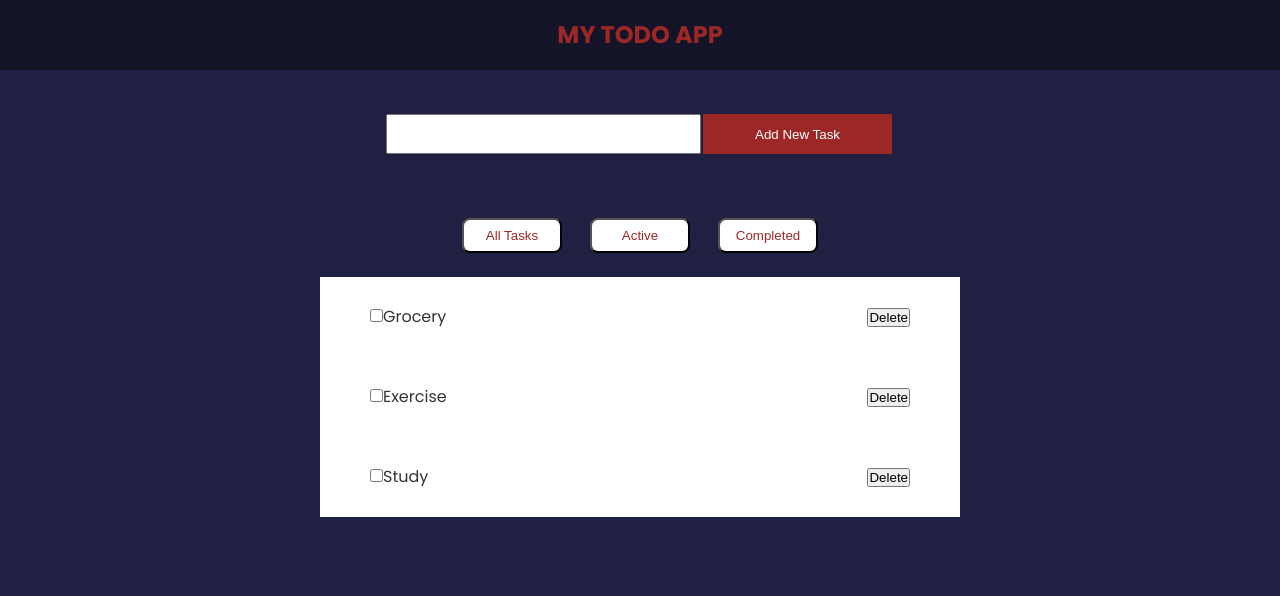
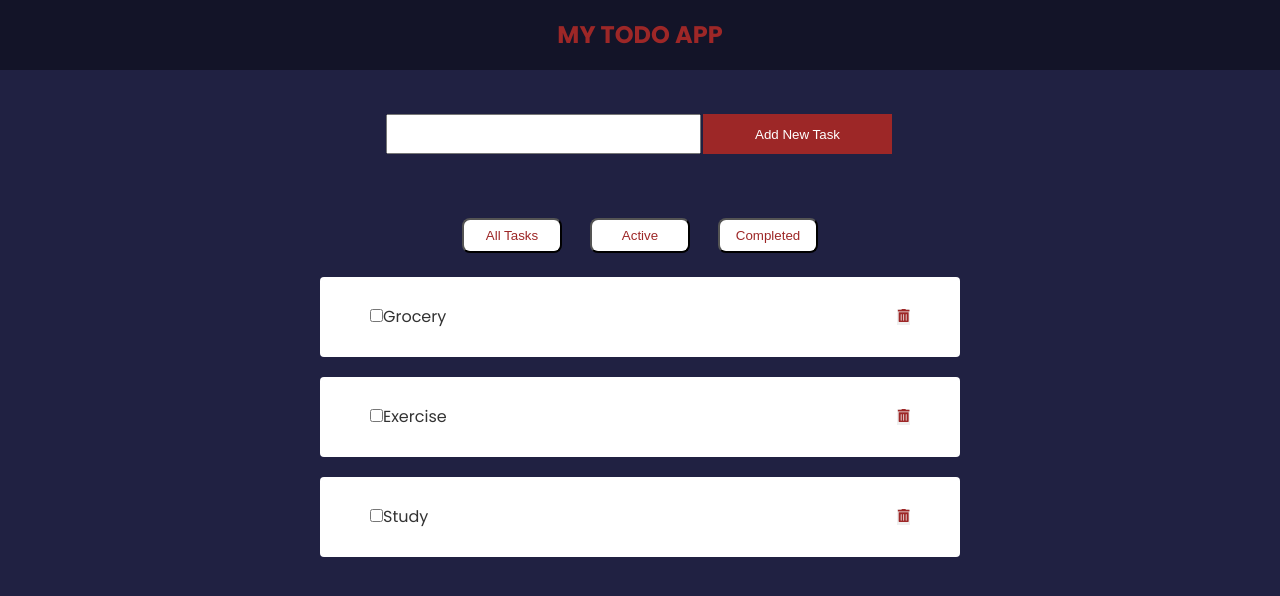
Before and after one commit to MisD77/Todo-App, a React (Create React App) app in the folder client/: page / in a window 1280 px wide. Shown: the top 596 px of the page. Built offline with nearby package versions, Linux system fonts and the light colour scheme.

Commit message:
Font awesome added
Used ' npm i react-icons '

Added FaTrashAlt icon to replace delete button in TodoItem component

```diff
--- a/client/src/App.js
+++ b/client/src/App.js
@@ -1,4 +1,4 @@
-import { useState } from 'react';
+import { useState } from "react";
 import Header from "./components/Header";
 import AddTaskForm from "./components/AddTaskForm";
 import VarietyTask from "./components/VarietyTask";
@@ -7,21 +7,23 @@
 import "./index.css";
 
 function App() {
-
-  const[todo, setTodo] = useState([
+  const [todo, setTodo] = useState([
     {
       id: 1,
-      text: "Grocery",
+      text: "Grocery ",
+      complete: "Completed",
     },
     {
       id: 2,
-      text: "Exercise",
+      text: "Exercise ",
+      complete: "Not Completed",
     },
     {
       id: 3,
-      text: "Study",
+      text: "Study ",
+      complete: "Completed",
     },
-  ])
+  ]);
 
   return (
     <>
--- a/client/src/components/TodoItem.jsx
+++ b/client/src/components/TodoItem.jsx
@@ -1,3 +1,5 @@
+import { FaTrashAlt } from 'react-icons/fa';
+import PropTypes from 'prop-types';
 import Card from './shared/Card';
 
 function TodoItem({ item }) {
@@ -8,11 +10,16 @@
         <input type="checkbox" id="to-do-item" name="to-do-item"/>
         <label htmlFor="to-do-item">{item.text}</label>
       </div>
-
-      <div className="delButton">
-        <button> Delete </button>
-      </div>
+      <button className="delete">
+       <FaTrashAlt color="#9d2727" />
+      </button>
     </Card>
   )}
 
+  TodoItem.propTypes = {
+    item: PropTypes.object.isRequired,
+  }
+
+
+
 export default TodoItem;
--- a/client/src/index.css
+++ b/client/src/index.css
@@ -38,22 +38,23 @@
   background-color: #fff;
   display: flex;
   align-items: center;
-  height: 50px;
+  height: 30px;
   width: 50%;
+  border-radius: 4px;
   justify-content: space-between;
   color: #333;
   padding: 40px 50px;
   margin: auto;
+  margin-bottom: 20px;
   position: relative;
+}
+
+.delete {
+  border: none;
 }
 
 .todo-checkbox-text {
   margin: -10px;
-}
-
-.del-button {
-  margin: -10px;
-  height: 20px;
 }
 
 .add-to-list,
--- a/package.json
+++ b/package.json
@@ -13,7 +13,8 @@
     "body-parser": "^1.19.1",
     "cors": "^2.8.5",
     "express": "^4.17.2",
-    "mongoose": "^6.1.10"
+    "mongoose": "^6.1.10",
+    "react-icons": "^4.3.1"
   },
   "devDependencies": {
     "nodemon": "^2.0.15"
```
Also changed, not shown: client/src/components/TodoList.jsx (+7 -1 lines), 1 other file (tests, documents, lock files or other folders).
